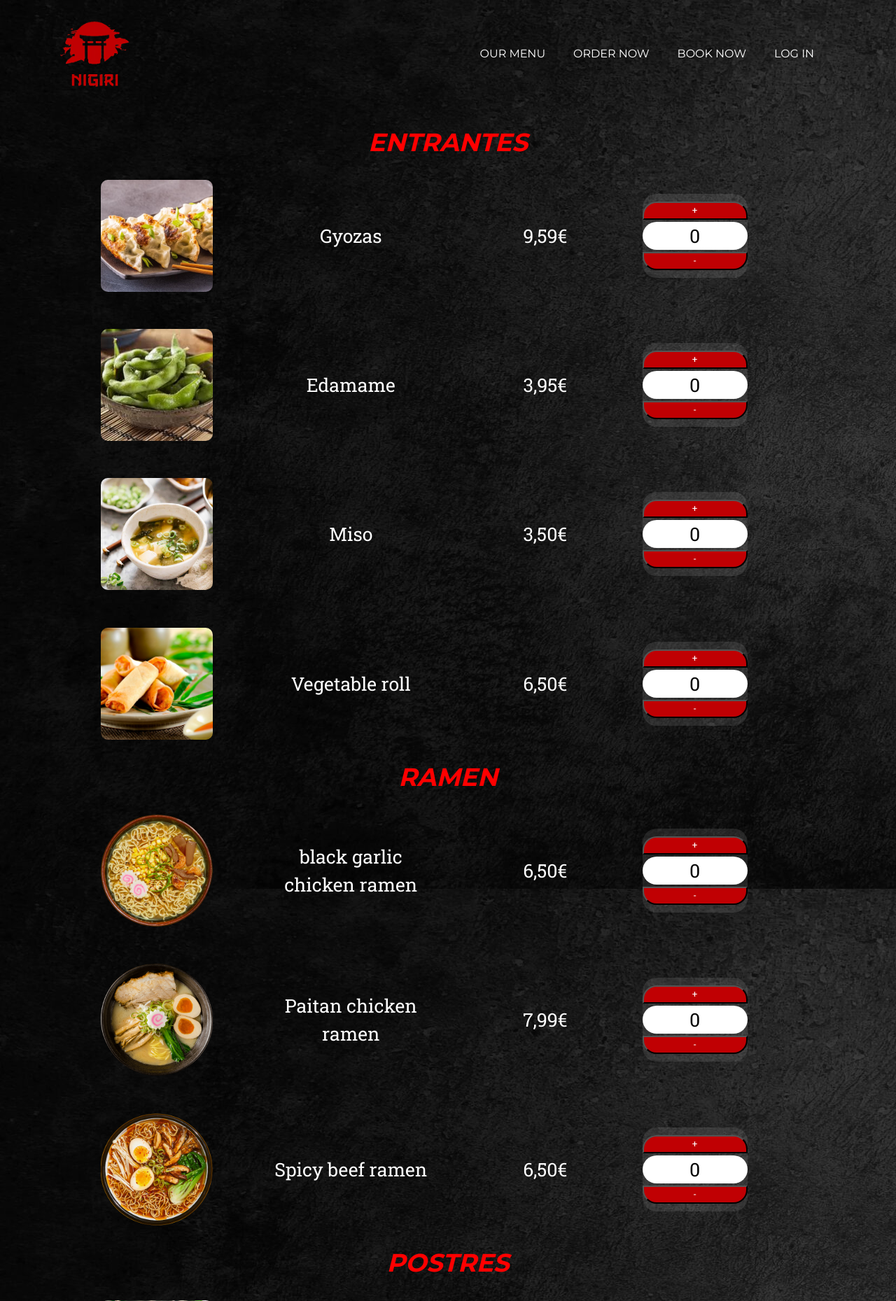
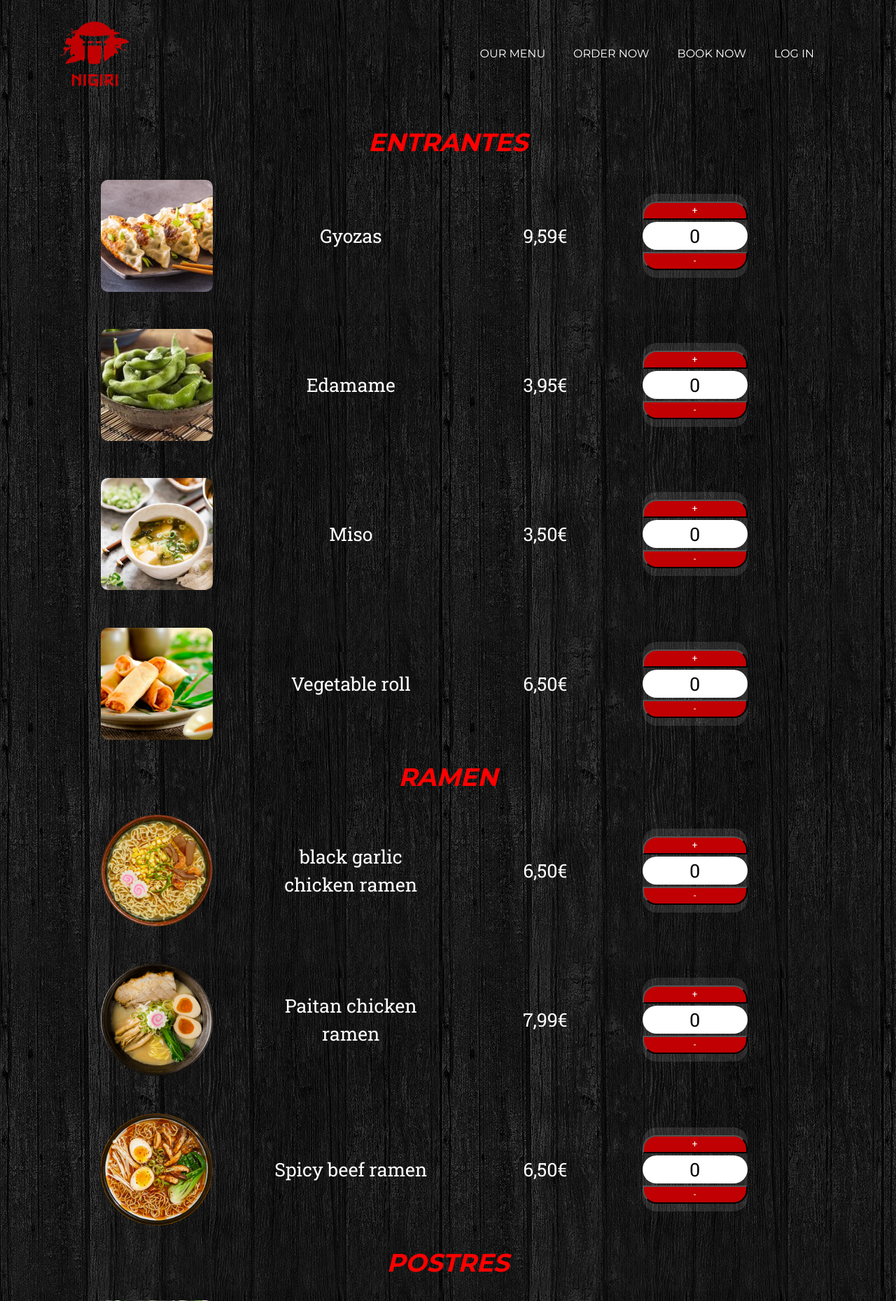
Before and after one commit to RaulGit123/ProyectoDW2, a PHP site: page /prueba/web/pedidos.html in a window 1280 px wide. Shown: the top 1859 px of the page at 70% size. Run offline with PHP 8.4, Linux system fonts and the light colour scheme; some libraries are stand-ins or nearby versions.

Commit message:
Pequeños ajustes de links y del fondo de la página pedidos

```diff
--- a/web/index.html
+++ b/web/index.html
@@ -19,7 +19,7 @@
 <body id="page-top">
     <nav class="navbar navbar-expand-lg navbar-dark fixed-top" id="mainNav">
         <div class="container">
-            <a class="navbar-brand" href="#page-top"><img src="img/logo2.png" alt="logo" /></a>
+            <a class="navbar-brand" href="index.html"><img src="img/logo2.png" alt="logo" /></a>
             <button class="navbar-toggler" type="button" data-bs-toggle="collapse" data-bs-target="#navbarResponsive" aria-controls="navbarResponsive" aria-expanded="false" aria-label="Toggle navigation">
 
                 <i class="fas fa-bars ms-1"></i>
--- a/web/pedidos.html
+++ b/web/pedidos.html
@@ -22,7 +22,7 @@
 <body id="page-top">
     <nav class="navbar navbar-expand-lg navbar-dark fixed-top" id="mainNav">
         <div class="container">
-            <a class="navbar-brand" href="#page-top"><img src="img/logo2.png" alt="logo" /></a>
+            <a class="navbar-brand" href="index.html"><img src="img/logo2.png" alt="logo" /></a>
             <button class="navbar-toggler" type="button" data-bs-toggle="collapse" data-bs-target="#navbarResponsive"
                 aria-controls="navbarResponsive" aria-expanded="false" aria-label="Toggle navigation">
 
--- a/web/styles/orders.css
+++ b/web/styles/orders.css
@@ -128,7 +128,7 @@
 }
 
 #aboutus {
-  background-image: url(../img/fondo-negro.jpg);
+  background-image: url(../img/fondo-negro-seamless.jpg);
 }
 
 #team {
--- a/web/styles/orders.scss
+++ b/web/styles/orders.scss
@@ -152,7 +152,7 @@
 }
 
 #aboutus {
-    background-image: url(../img/fondo-negro.jpg);
+    background-image: url(../img/fondo-negro-seamless.jpg);
     // background-size:cover ;
 
 }
```
Also changed, not shown: 1 other file.
